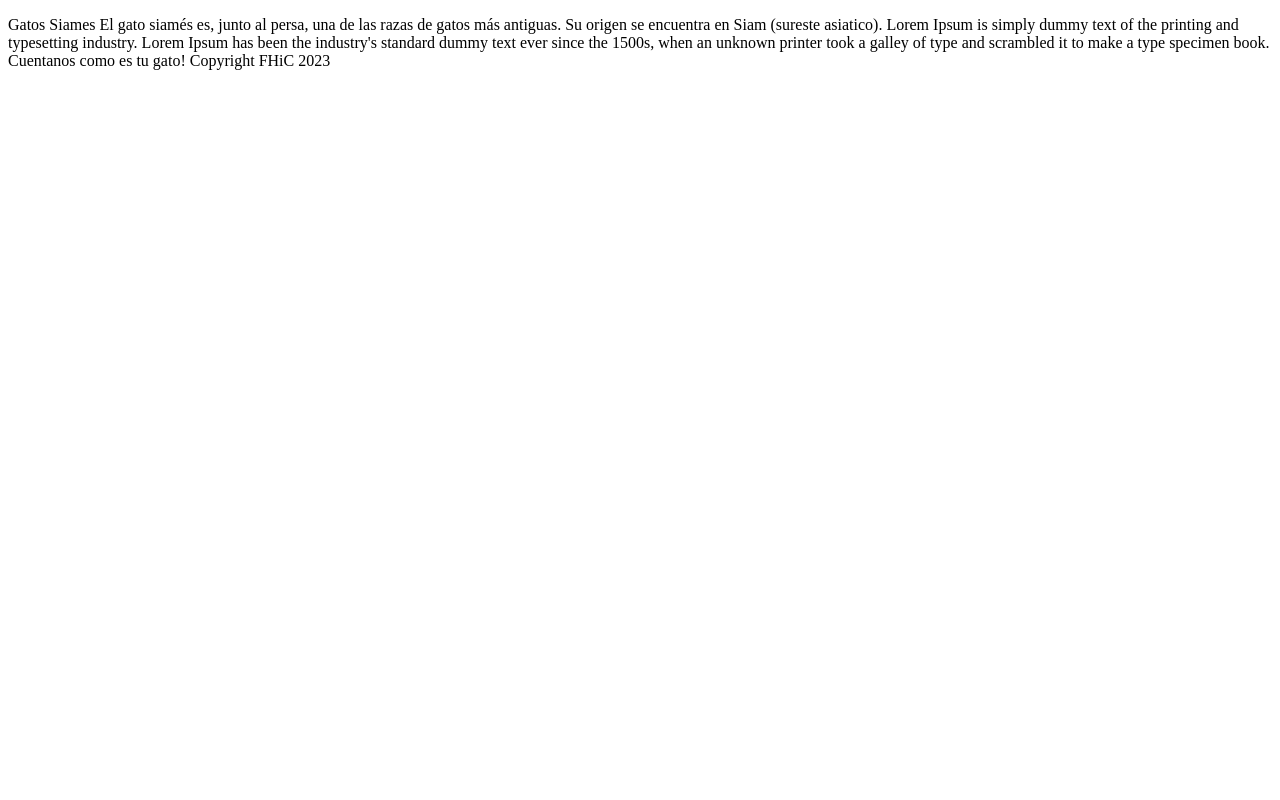
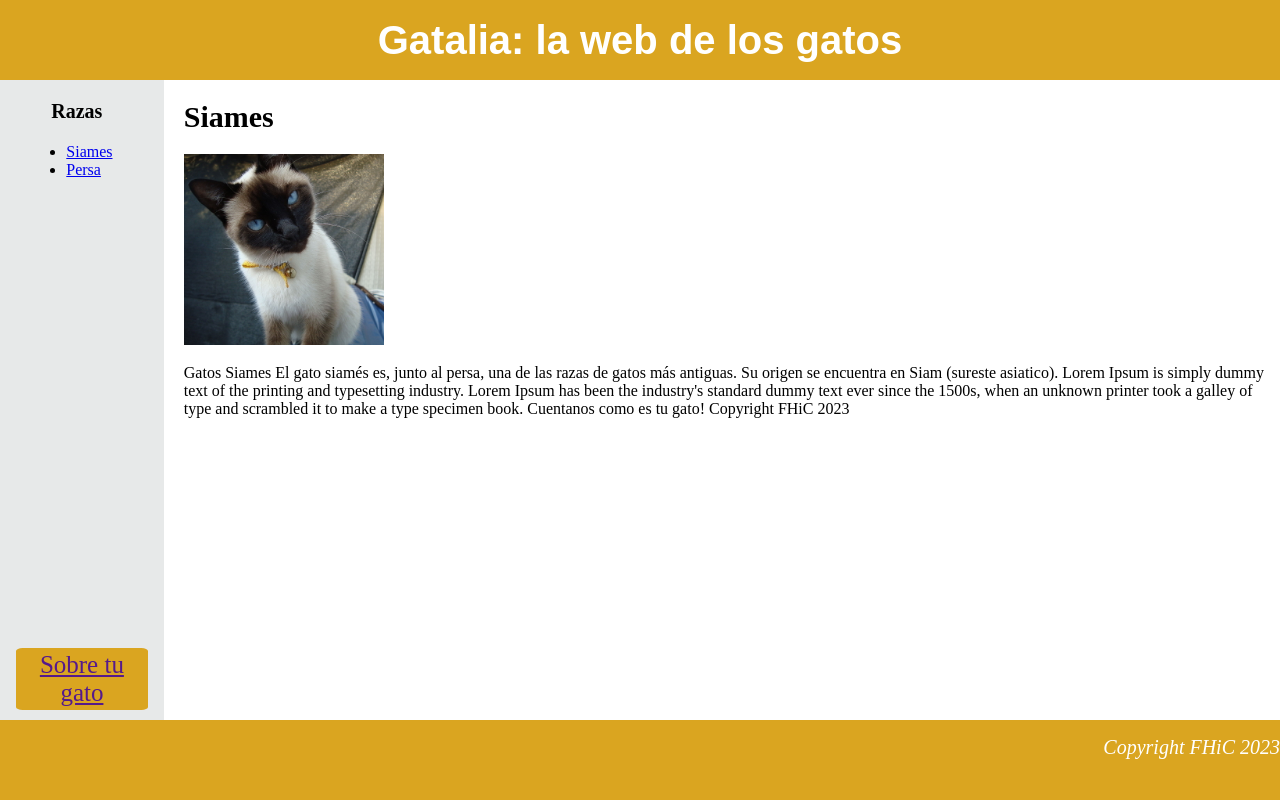
Before and after one commit to PracticasFHiC22-23/html-exercici-1-af9, a plain HTML site: page siames.html in a window 1280 px wide. Drawn offline with Linux system fonts and the light colour scheme.

Commit message:
feat: siames + persa

```diff
--- a/css/index.css
+++ b/css/index.css
@@ -49,6 +49,7 @@
     flex-direction: column;
     justify-content: space-between; /* [x    x    x] */
     width: 13%;
+    background-color: rgb(231, 233, 233);
 
 }
 
@@ -90,6 +91,11 @@ ul{
    background-size: cover;
 }
 
+.context-witout-background{
+    width: 87%;
+    margin-left: 20px;
+}
+
 .context-text{
     display: flex;
     justify-content: center;
@@ -101,3 +107,20 @@ ul{
     font-weight: bold;
     text-align: center;
 }
+
+
+.context-title{
+    font-size: 30px;
+    font-weight: bold;
+    margin-top: 20px;
+    margin-bottom: 20px;
+}
+
+.context-image img{
+    width: 200px;
+}
+
+.context-description{
+    margin-top: 15px;
+    margin-bottom: 15px;
+}
--- a/siames.html
+++ b/siames.html
@@ -1,19 +1,66 @@
 <!DOCTYPE html>
 <html lang="en">
+
 <head>
   <meta charset="UTF-8">
   <meta http-equiv="X-UA-Compatible" content="IE=edge">
   <meta name="viewport" content="width=device-width, initial-scale=1.0">
   <title>Document</title>
+  <link rel="stylesheet" href="./css/index.css">
 </head>
+
 <body>
-        <p>
+
+  <header class="header">
+    <div class="header-text">Gatalia: la web de los gatos</div>
+  </header>
+
+  <div class="container">
+
+    <div class="nav">
+      <div class="nav-list">
+        <div class="nav-header">
+          Razas
+        </div>
+        <div class="nav-items">
+          <ul>
+            <li><a href="./siames.html"> Siames</a></li>
+            <li><a href="./persa.html"> Persa</a></li>
+          </ul>
+        </div>
+      </div>
+      <a href="">
+        <div class="nav-button">
+          Sobre tu gato
+        </div>
+      </a>
+
+    </div>
+    <div class="context-witout-background">
+
+      <div class="context-title">
+        Siames
+      </div>
+
+      <div class="context-image">
+        <img src="img/Gato.JPG" alt="">
+      </div>
+
+      <div class="context-description">
         Gatos Siames El gato siamés es, junto al persa, una de las razas de gatos
         más antiguas. Su origen se encuentra en Siam (sureste asiatico). Lorem Ipsum
         is simply dummy text of the printing and typesetting industry. Lorem Ipsum
         has been the industry's standard dummy text ever since the 1500s, when an
         unknown printer took a galley of type and scrambled it to make a type
         specimen book. Cuentanos como es tu gato! Copyright FHiC 2023
-    </p>
+      </div>
+    </div>
+  </div>
+
+  <footer class="footer">
+    <div class="footer-text"><i>Copyright FHiC 2023</i></div>
+  </footer>
+
 </body>
+
 </html>
```
Also changed, not shown: index.html (+2 -2 lines), persa.html (added, +66 -0 lines). Lines whose indentation alone changed are shown as unchanged.
